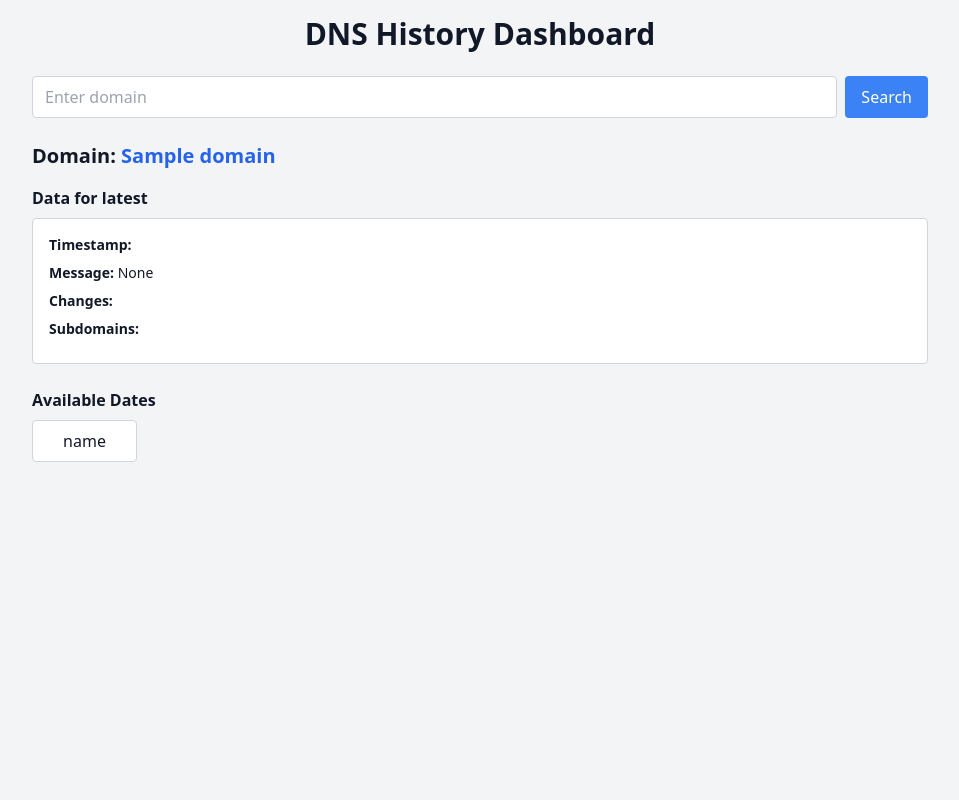
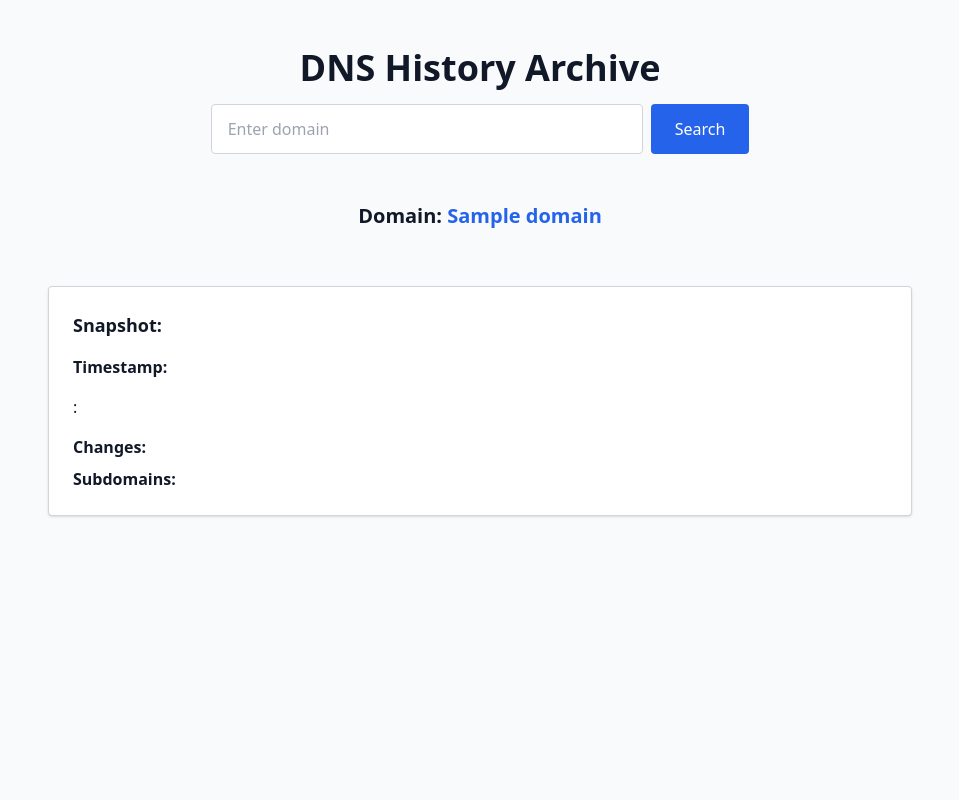
Before and after one commit to stefanpejcic/dnsarchive, a Flask app: template frontend/templates/domain.html in a window 1280 px wide. Shown: the whole page, without its empty margins (160-1119 px from the left). Run offline with Flask 3, Linux system fonts and the light colour scheme; the template is opened without the code that fills it: most values are stand-ins (such as "Sample title", 1, 10 or a date in 2020); some libraries are stand-ins or nearby versions.

Commit message:
Update domain.html

```diff
--- a/frontend/templates/domain.html
+++ b/frontend/templates/domain.html
@@ -3,88 +3,52 @@
 <head>
     <meta charset="UTF-8">
     <meta name="viewport" content="width=device-width, initial-scale=1.0">
-    <title>DNS History Dashboard</title>
+    <title>DNS History Archive</title>
     <script src="https://cdn.jsdelivr.net/npm/alpinejs@3.x.x/dist/cdn.min.js" defer></script>
     <script src="https://cdn.tailwindcss.com"></script>
 </head>
-<body class="bg-gray-100 text-gray-900 font-sans min-h-screen p-4">
+<body class="bg-gray-50 text-gray-900 font-sans min-h-screen">
 
-<div class="max-w-4xl mx-auto">
-    <h1 class="text-3xl font-bold mb-6 text-center">DNS History Dashboard</h1>
+<div class="max-w-4xl mx-auto py-12 px-4">
 
-    <!-- Domain Input -->
-    <form @submit.prevent="goToDomain" class="flex gap-2 mb-6">
+    <!-- Header & Domain Input -->
+    <div class="text-center mb-12">
+        <h1 class="text-4xl font-bold mb-4">DNS History Archive</h1>
+        <form @submit.prevent="goToDomain" class="flex justify-center gap-2">
             <input type="text" x-model="domain" placeholder="Enter domain"
-               class="flex-1 border border-gray-300 rounded px-3 py-2 focus:outline-none focus:ring-2 focus:ring-blue-500">
-        <button type="submit" class="bg-blue-500 text-white px-4 py-2 rounded hover:bg-blue-600">Search</button>
+                   class="w-1/2 border border-gray-300 rounded px-4 py-3 focus:outline-none focus:ring-2 focus:ring-blue-500">
+            <button type="submit" class="bg-blue-600 text-white px-6 py-3 rounded hover:bg-blue-700 transition">Search</button>
         </form>
+    </div>
 
     <!-- Selected Domain -->
     <template x-if="selectedDomain">
         <div>
-            <h2 class="text-xl font-semibold mb-4">Domain: <span class="text-blue-600" x-text="selectedDomain"></span></h2>
 
-            <!-- Scan Message -->
-            <template x-if="dayData && dayData.message">
-                <div class="bg-yellow-100 border border-yellow-300 text-yellow-800 p-3 rounded mb-4">
-                    <strong>Notice:</strong>
-                    <span x-text="dayData.message"></span>
+            <h2 class="text-xl font-semibold text-center mb-6">
+                Domain: <span class="text-blue-600" x-text="selectedDomain"></span>
+            </h2>
+
+            <!-- Timeline of Dates -->
+            <div class="overflow-x-auto mb-8">
+                <div class="flex gap-2">
+                    <template x-for="date in dates" :key="date">
+                        <div class="flex flex-col items-center cursor-pointer"
+                             :class="selectedDay === date ? 'text-white bg-blue-600' : 'text-gray-700 bg-gray-200 hover:bg-gray-300'"
+                             @click="loadDay(date)">
+                            <span class="px-3 py-1 rounded text-sm font-medium" x-text="date"></span>
+                            <span class="text-xs mt-1" x-text="dailyCounts[date] ? dailyCounts[date] + ' records' : ''"></span>
                         </div>
                     </template>
-
-            <!-- Summary Table -->
-            <template x-if="domainSummary && Object.keys(domainSummary).length">
-                <div class="mb-6">
-                    <h3 class="font-semibold mb-2">Summary (all days)</h3>
-                    <div class="overflow-auto">
-                        <table class="table-auto border-collapse border border-gray-300 w-full text-sm">
-                            <thead>
-                                <tr class="bg-gray-200">
-                                    <th class="border border-gray-300 px-2 py-1">Date</th>
-                                    <th class="border border-gray-300 px-2 py-1">A</th>
-                                    <th class="border border-gray-300 px-2 py-1">AAAA</th>
-                                    <th class="border border-gray-300 px-2 py-1">MX</th>
-                                    <th class="border border-gray-300 px-2 py-1">NS</th>
-                                    <th class="border border-gray-300 px-2 py-1">SOA</th>
-                                    <th class="border border-gray-300 px-2 py-1">TXT</th>
-                                    <th class="border border-gray-300 px-2 py-1">Changes</th>
-                                    <th class="border border-gray-300 px-2 py-1">Subdomains</th>
-                                    <th class="border border-gray-300 px-2 py-1">Total</th>
-                                </tr>
-                            </thead>
-                            <tbody>
-                                <template x-for="[date, summary] in Object.entries(domainSummary)" :key="date">
-                                    <tr class="hover:bg-blue-50 cursor-pointer" @click="loadDay(date)">
-                                        <td class="border border-gray-300 px-2 py-1" x-text="date"></td>
-                                        <td class="border border-gray-300 px-2 py-1" x-text="summary.A"></td>
-                                        <td class="border border-gray-300 px-2 py-1" x-text="summary.AAAA"></td>
-                                        <td class="border border-gray-300 px-2 py-1" x-text="summary.MX"></td>
-                                        <td class="border border-gray-300 px-2 py-1" x-text="summary.NS"></td>
-                                        <td class="border border-gray-300 px-2 py-1" x-text="summary.SOA"></td>
-                                        <td class="border border-gray-300 px-2 py-1" x-text="summary.TXT"></td>
-                                        <td class="border border-gray-300 px-2 py-1" x-text="summary.changes"></td>
-                                        <td class="border border-gray-300 px-2 py-1" x-text="summary.subdomain_count"></td>
-                                        <td class="border border-gray-300 px-2 py-1" x-text="summary.total"></td>
-                                    </tr>
-                                </template>
-                            </tbody>
-                        </table>
                 </div>
             </div>
-            </template>
 
             <!-- Daily Records -->
             <template x-if="dayData">
-                <div class="mb-6">
-                    <h3 class="font-semibold mb-2">Data for <span x-text="selectedDay || 'latest'"></span></h3>
-                    <div class="bg-white border border-gray-300 rounded p-4 overflow-auto text-sm">
-                        <div class="mb-2"><strong>Timestamp:</strong> <span x-text="dayData.timestamp"></span></div>
-                        <div class="mb-2"><strong>Message:</strong> <span x-text="dayData.message || 'None'"></span></div>
-                        <div class="mb-2"><strong>Changes:</strong> <span x-text="dayData.changes"></span></div>
-                        <div class="mb-2"><strong>Subdomains:</strong> <span x-text="Object.keys(dayData.subdomains).length"></span></div>
-
-                        <template x-for="[type, records] in Object.entries(dayData.dns_records)" :key="type">
-                            <div class="mb-2">
+                <div class="bg-white border border-gray-300 rounded shadow p-6">
+                    <h3 class="text-lg font-semibold mb-4">Snapshot: <span x-text="selectedDay"></span></h3>
+                    <div class="mb-4"><strong>Timestamp:</strong> <span x-text="dayData.timestamp"></span></div>
+                    <div x-for="[type, records] in Object.entries(dayData.dns_records)" :key="type" class="mb-2">
                         <strong x-text="type"></strong>:
                         <template x-if="records.length">
                             <ul class="ml-4 list-disc">
@@ -94,36 +58,60 @@
                             </ul>
                         </template>
                         <template x-if="!records.length">
-                                    <span>None</span>
+                            <span class="text-gray-500 ml-2">None</span>
                         </template>
                     </div>
-                        </template>
-                    </div>
+                    <div class="mt-4"><strong>Changes:</strong> <span x-text="dayData.changes"></span></div>
+                    <div class="mt-2"><strong>Subdomains:</strong> <span x-text="Object.keys(dayData.subdomains).length"></span></div>
                 </div>
             </template>
 
-            <!-- Dates List with changes count -->
-            <div class="mt-6">
-                <h3 class="font-semibold mb-2">Available Dates</h3>
-                <div class="grid grid-cols-4 sm:grid-cols-6 md:grid-cols-8 gap-2">
-                    <template x-for="date in dates" :key="date">
-                        <div class="bg-white border border-gray-300 rounded p-2 text-center cursor-pointer hover:bg-blue-50"
-                             :class="selectedDay === date ? 'bg-blue-100 font-semibold' : ''"
-                             @click="loadDay(date)">
-                            <span x-text="date"></span>
-                            <div class="text-xs text-gray-500" x-text="dailyCounts[date] ? dailyCounts[date].total + ' records, ' + dailyCounts[date].changes + ' changes' : ''"></div>
+            <!-- Summary Table -->
+            <template x-if="domainSummary && Object.keys(domainSummary).length">
+                <div class="mt-8 overflow-x-auto">
+                    <table class="min-w-full text-sm border border-gray-300 rounded">
+                        <thead class="bg-gray-100">
+                            <tr>
+                                <th class="border px-3 py-2 text-left">Date</th>
+                                <th class="border px-3 py-2">A</th>
+                                <th class="border px-3 py-2">AAAA</th>
+                                <th class="border px-3 py-2">MX</th>
+                                <th class="border px-3 py-2">NS</th>
+                                <th class="border px-3 py-2">SOA</th>
+                                <th class="border px-3 py-2">TXT</th>
+                                <th class="border px-3 py-2">Changes</th>
+                                <th class="border px-3 py-2">Subdomains</th>
+                                <th class="border px-3 py-2">Total</th>
+                            </tr>
+                        </thead>
+                        <tbody>
+                            <template x-for="[date, summary] in Object.entries(domainSummary)" :key="date">
+                                <tr class="hover:bg-blue-50 cursor-pointer" @click="loadDay(date)">
+                                    <td class="border px-3 py-1" x-text="date"></td>
+                                    <td class="border px-3 py-1" x-text="summary.A"></td>
+                                    <td class="border px-3 py-1" x-text="summary.AAAA"></td>
+                                    <td class="border px-3 py-1" x-text="summary.MX"></td>
+                                    <td class="border px-3 py-1" x-text="summary.NS"></td>
+                                    <td class="border px-3 py-1" x-text="summary.SOA"></td>
+                                    <td class="border px-3 py-1" x-text="summary.TXT"></td>
+                                    <td class="border px-3 py-1" x-text="summary.changes"></td>
+                                    <td class="border px-3 py-1" x-text="summary.subdomain_count"></td>
+                                    <td class="border px-3 py-1" x-text="summary.total"></td>
+                                </tr>
+                            </template>
+                        </tbody>
+                    </table>
                 </div>
             </template>
-                </div>
-            </div>
 
         </div>
     </template>
 
     <!-- No domain selected -->
     <template x-if="!selectedDomain">
-        <div class="text-gray-500 mt-6 text-center">Enter a domain to see its DNS history records.</div>
+        <div class="text-center text-gray-500 mt-12">Enter a domain to see its DNS history snapshots.</div>
     </template>
+
 </div>
 
 <script>
@@ -132,33 +120,22 @@ function dnsHistoryApp() {
         domain: '',
         selectedDomain: '{{ domain if domain else "" }}',
         selectedDay: '{{ request.args.get("day") if request.args.get("day") else "" }}',
-
+        domainSummary: {{ summary | tojson() if summary else 'null' }},
         dayData: {{ records | tojson() if records else 'null' }},
-        domainSummary: {{ summary | tojson() if summary else '{}' }},
-        dates: {{ summary.keys() | list | tojson() if summary else '[]' }},
-        dailyCounts: {{ summary | tojson() if summary else '{}' }},
+        dates: {{ all_dates | tojson() if all_dates else '[]' }},
+        dailyCounts: {{ daily_counts | tojson() if daily_counts else '{}' }},
 
         goToDomain() {
-            if (this.domain) {
-                window.location.href = '/domain/' + this.domain;
-            }
+            if(this.domain) window.location.href = '/domain/' + this.domain;
         },
 
         loadDay(date) {
             this.selectedDay = date;
-            // Dynamic fetch without reload
-            fetch(`/api/domain/${this.selectedDomain}?day=${date}`)
-                .then(res => res.json())
-                .then(data => {
-                    this.dayData = data.records;
-                })
-                .catch(err => {
-                    console.error(err);
-                    this.dayData = { message: 'Could not load data for this day.' };
-                });
+            window.location.href = `/domain/${this.selectedDomain}?day=${date}`;
         }
     }
 }
 </script>
+
 </body>
 </html>
```
Lines whose indentation alone changed are shown as unchanged.
